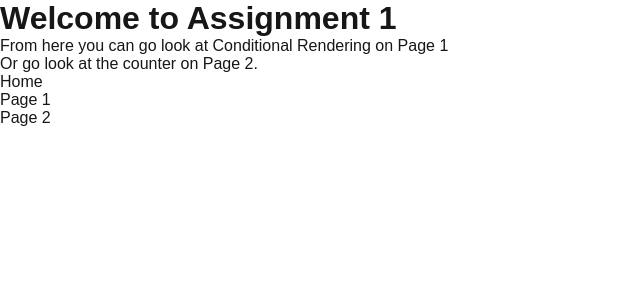
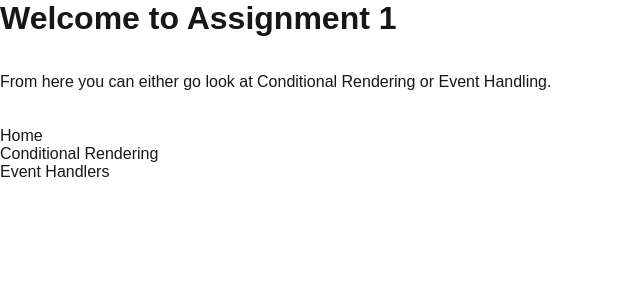
Before and after one commit to JustMirth/AdvFrontEndAssign1, a Next.js app: page / in a window 1280 px wide. Shown: the top 300 px of the page, without its empty margins (0-640 px from the left). Built offline with nearby package versions, Linux system fonts and the light colour scheme.

Commit message:
Named pages and updated text to reflect them

```diff
--- a/components/Header.js
+++ b/components/Header.js
@@ -4,9 +4,9 @@ const Header = () => {
     return (
         <header>
             <h1>Welcome to Assignment 1</h1>
-            <p>From here you can go look at Conditional Rendering on Page 1
-                <br/>
-                Or go look at the counter on Page 2.
+            <br/>
+            <br/>
+            <p>From here you can either go look at Conditional Rendering or Event Handling.
             </p>
         </header>
     );
--- a/components/Navbar.js
+++ b/components/Navbar.js
@@ -4,8 +4,8 @@ const Navbar = () => (
     <nav>
       <ul>
         <li><Link href="/">Home</Link></li>
-        <li><Link href="/page1">Page 1</Link></li>
-        <li><Link href="/page2">Page 2</Link></li>
+        <li><Link href="/page1">Conditional Rendering</Link></li>
+        <li><Link href="/page2">Event Handlers</Link></li>
       </ul>
     </nav>
 );
--- a/pages/index.js
+++ b/pages/index.js
@@ -5,6 +5,8 @@ export default function Home() {
   return (
     <>
       <Header/>
+      <br/>
+      <br/>
       <Navbar/>
     </>
   )
--- a/pages/page1.js
+++ b/pages/page1.js
@@ -5,6 +5,9 @@ export default function Home() {
   return (
     <>
       <Navbar/>
+      <br/>
+      <br/>
+      <br/>
       <CondRend/>
     </>
   )
```
